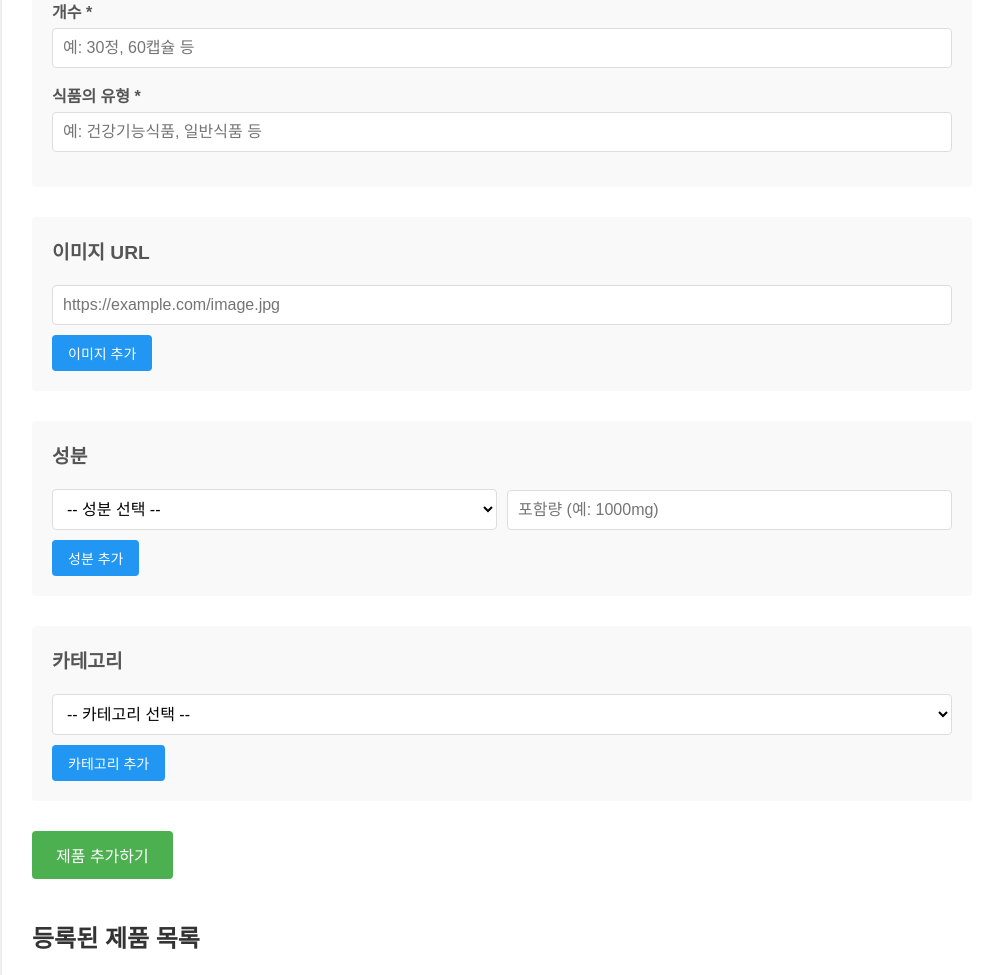
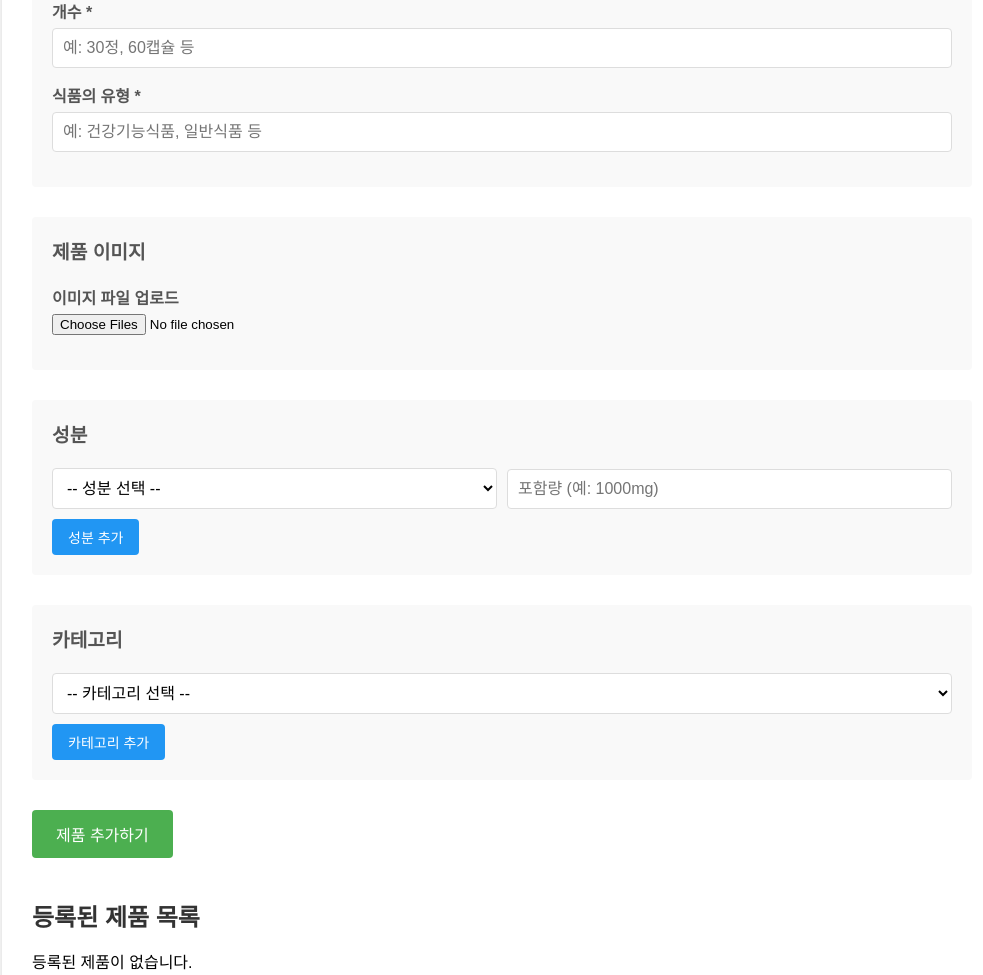
Before and after one commit to Da-sii/Backend, a Django app: template products/templates/products/product_form.html in a window 1280 px wide. Shown: the part 626-1601 px from the top of the page, without its empty margins (138-1121 px from the left). Run offline with Django 5.2, Linux system fonts and the light colour scheme; the template is opened without the code that fills it, so the values that code supplies are empty.

Commit message:
feat: 어드민 사진 업로드(#122)

```diff
--- a/products/templates/products/product_form.html
+++ b/products/templates/products/product_form.html
@@ -254,7 +254,7 @@
             </div>
             {% endif %}
 
-            <form method="POST" id="productForm">
+            <form method="POST" id="productForm" enctype="multipart/form-data">
                 {% csrf_token %}
 
                 <!-- 기본 정보 -->
@@ -294,16 +294,12 @@
 
                 <!-- 이미지 URL -->
                 <div class="form-section">
-                    <h2>이미지 URL</h2>
-                    <div id="imageContainer">
-                        <div class="dynamic-item">
-                            <input type="url" name="image_urls[]" placeholder="https://example.com/image.jpg" />
-                            <button type="button" class="btn-remove" onclick="removeItem(this)" style="display: none">
-                                삭제
-                            </button>
-                        </div>
+                    <h2>제품 이미지</h2>
+                    <!-- 파일 업로드 -->
+                    <div class="form-group">
+                        <label>이미지 파일 업로드</label>
+                        <input type="file" name="image_files" accept="image/*" multiple />
                     </div>
-                    <button type="button" class="btn-add" onclick="addImageField()">이미지 추가</button>
                 </div>
 
                 <!-- 성분 -->
```
Also changed, not shown: products/admin_views.py (+7 -6 lines), products/templates/products/product_edit.html (+5 -9 lines).
